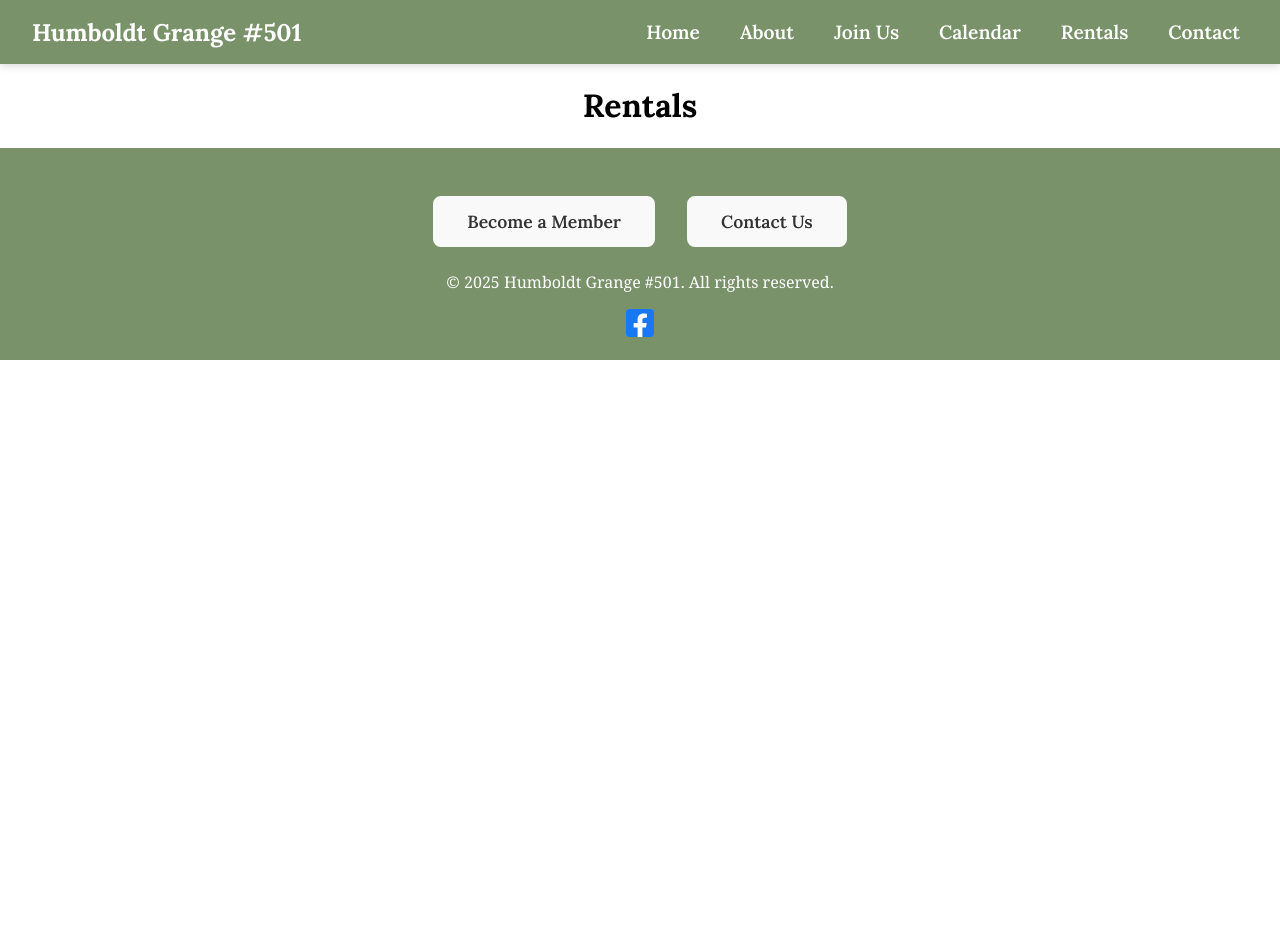
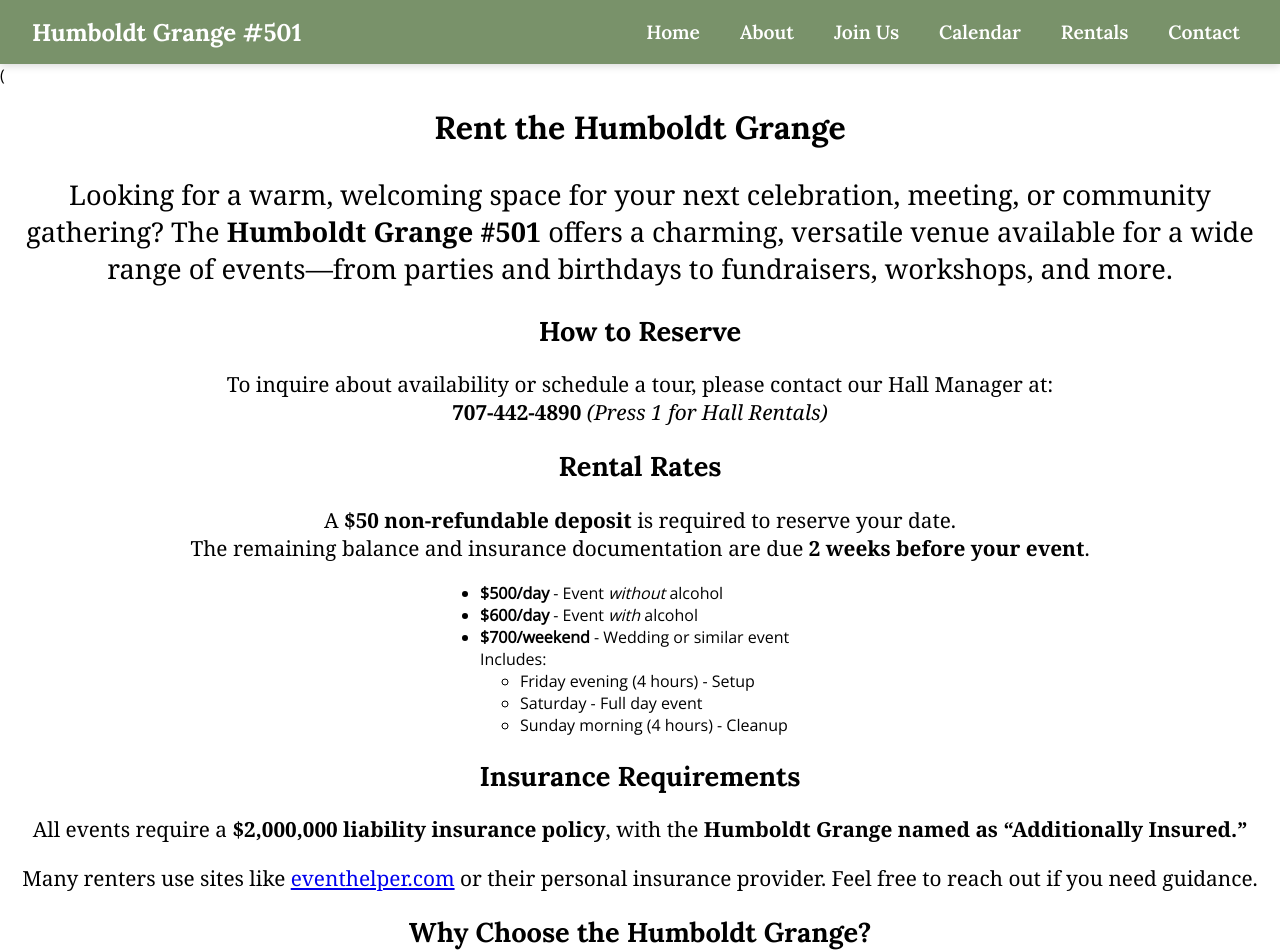
Before and after one commit to lilyyassemi/humboldt_grange_501_website, a React (Create React App) app in the folder humboldtgrange/: page /rentals in a window 1280 px wide. Shown: the top 952 px of the page. Before the commit the page ends 800 px from the top, so only its background shows below. Built offline with nearby package versions, Linux system fonts and the light colour scheme; no server answers.

Commit message:
Added details to rentals.jsx

```diff
--- a/humboldtgrange/src/index.css
+++ b/humboldtgrange/src/index.css
@@ -222,3 +222,14 @@ p {
   }
 
 }
+
+/* RENTAL STYLING */
+.rental-div p {
+  text-align: center;
+}
+
+.rental-div ul {
+  width: 100%;
+  max-width: 400px;
+  margin: auto;
+}
--- a/humboldtgrange/src/pages/Rentals.jsx
+++ b/humboldtgrange/src/pages/Rentals.jsx
@@ -9,7 +9,71 @@ export function Rentals () {
     return (
         <>
             <Helmet><title>Rentals</title></Helmet>
-            <h1>Rentals</h1>
+            (
+            <div className="rental-div">
+            <h1 className="rental-title">Rent the Humboldt Grange</h1>
+
+            <section className="rental-intro">
+                <p className="p1"> Looking for a warm, welcoming space for your next celebration, meeting, or community gathering?
+                The <strong>Humboldt Grange #501</strong> offers a charming, versatile venue available for a wide range of
+                events—from parties and birthdays to fundraisers, workshops, and more.
+                </p>
+            </section>
+
+            <section className="rental-contact">
+                <h2>How to Reserve</h2>
+                <p className="p2"> To inquire about availability or schedule a tour, please contact our Hall Manager at:<br />
+                <strong> 707-442-4890</strong> <em>(Press 1 for Hall Rentals)</em>
+                </p>
+            </section>
+
+            <section className="rental-rates">
+                <h2>Rental Rates</h2>
+                <p className="p2">
+                A <strong>$50 non-refundable deposit</strong> is required to reserve your date. <br/>
+                The remaining balance and insurance documentation are due <strong>2 weeks before your event</strong>.
+                </p>
+
+                <ul>
+                <li><strong>$500/day</strong> - Event <em>without</em> alcohol</li>
+                <li><strong>$600/day</strong> - Event <em>with</em> alcohol</li>
+                <li>
+                    <strong>$700/weekend</strong> - Wedding or similar event<br />
+                    Includes:
+                    <ul>
+                    <li>Friday evening (4 hours) - Setup</li>
+                    <li>Saturday - Full day event</li>
+                    <li>Sunday morning (4 hours) - Cleanup</li>
+                    </ul>
+                </li>
+                </ul>
+            </section>
+
+            <section className="rental-insurance">
+                <h2>Insurance Requirements</h2>
+                <p className="p2">
+                All events require a <strong>$2,000,000 liability insurance policy</strong>, with the
+                <strong> Humboldt Grange named as “Additionally Insured.”</strong>
+                </p>
+                <p className="p2">
+                Many renters use sites like <a href="https://www.eventhelper.com" target="_blank" rel="noopener noreferrer">eventhelper.com</a>
+                &nbsp;or their personal insurance provider. Feel free to reach out if you need guidance.
+                </p>
+            </section>
+
+            <section className="rental-why">
+                <h2>Why Choose the Humboldt Grange?</h2>
+                <ul>
+                    <li>Spacious hall with stage, kitchen, and natural light</li>
+                    <li>Ample parking on-site</li>
+                    <li>Flexible decorating and setup options</li>
+                    <li>Friendly, local support team</li>
+                </ul>
+            </section>
+
+            </div>
+
+
         </>
     )
 }
```
